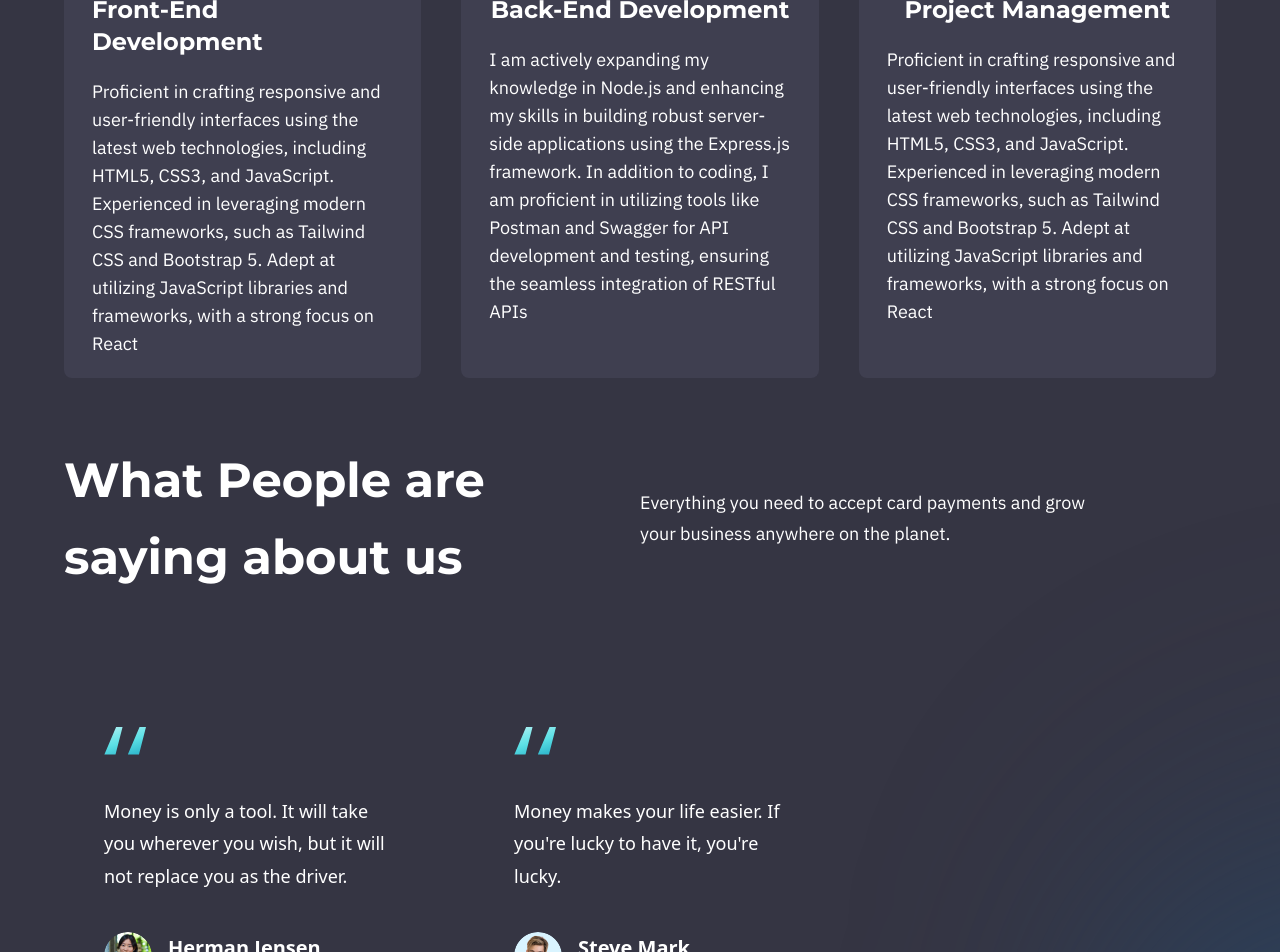
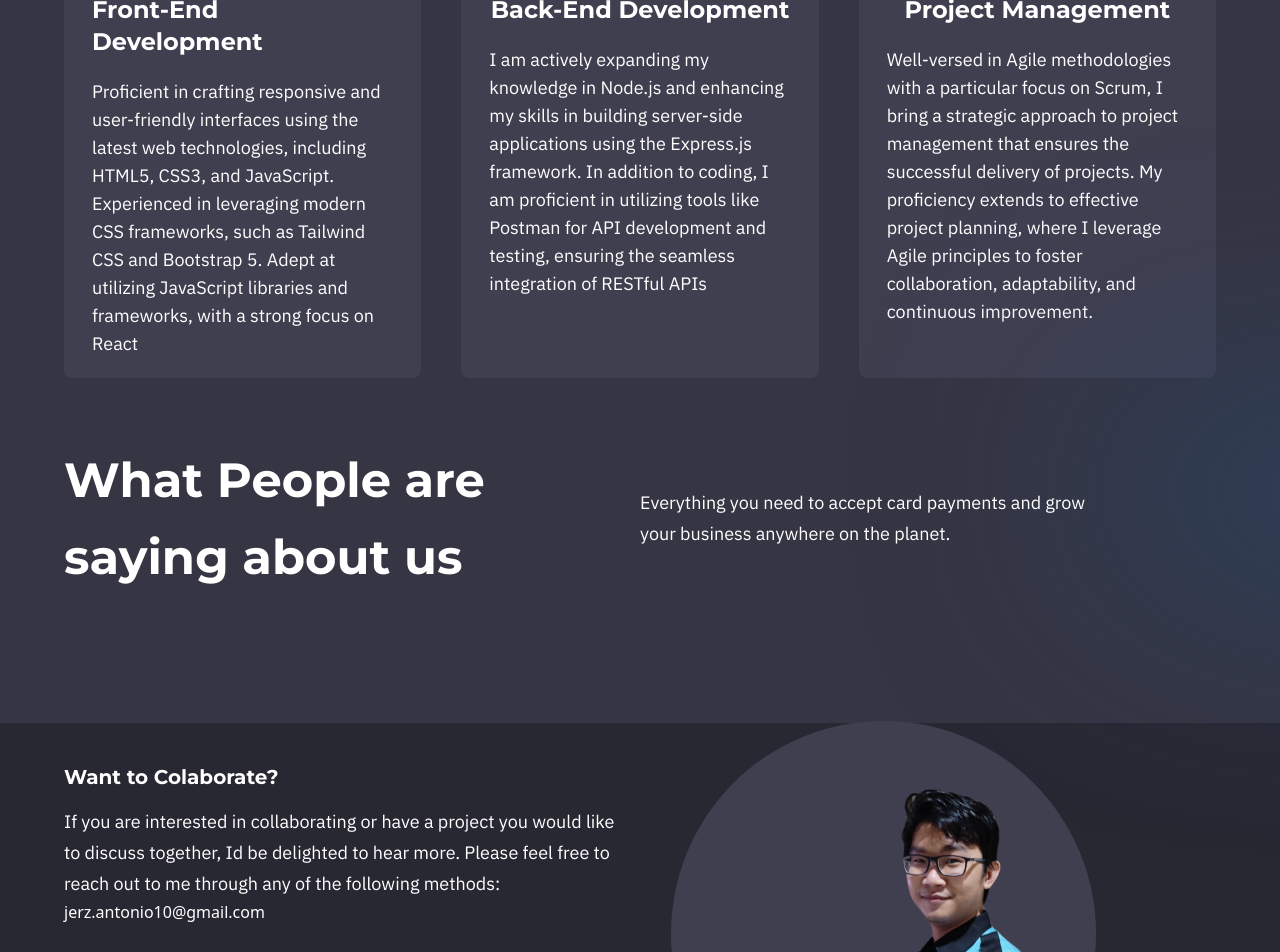
Before and after one commit to jeremy-antonio/JPorto, a React (Vite) app in the folder jeremy-portofolio/: page / in a window 1280 px wide. Shown: the part 1848-2800 px from the top of the page. Built offline with nearby package versions, Linux system fonts and the light colour scheme.

Commit message:
Project Template and Footer almost done ✔

```diff
--- a/jeremy-portofolio/src/App.jsx
+++ b/jeremy-portofolio/src/App.jsx
@@ -1,14 +1,6 @@
 import styles from "./style";
 
-import {
-  Navbar,
-  Hero,
-  Skill,
-  Education,
-  Career,
-  Project,
-  Footer,
-} from "./components";
+import { Navbar, Hero, Skill, Education, Career, Project, Footer } from "./components";
 
 const App = () => (
   <div className="bg-bg_primary w-full overflow-hidden text-white">
@@ -48,7 +40,7 @@ const App = () => (
       </div>
     </div>
 
-    <div className={`${styles.paddingX} ${styles.flexCenter}`}>
+    <div className={`${styles.paddingX} ${styles.flexCenter} bg-bg_secondary`}>
       <div className={`${styles.boxWidth}`}>
         <Footer />
       </div>
--- a/jeremy-portofolio/src/assets/index.js
+++ b/jeremy-portofolio/src/assets/index.js
@@ -14,6 +14,8 @@ import synrgy from "./synrgy.png";
 import ulm from "./ulm.png";
 import stie from "./stie.png";
 import fe from "./fe.png";
+import footerimg from "./footer-j.png";
+import gmail from "./gmail.png";
 
 // From template
 import airbnb from "./airbnb.png";
@@ -58,6 +60,8 @@ export {
   ulm,
   stie,
   fe,
+  footerimg,
+  gmail,
   airbnb,
   bill,
   binance,
--- a/jeremy-portofolio/src/components/Career.jsx
+++ b/jeremy-portofolio/src/components/Career.jsx
@@ -7,8 +7,8 @@ const Career = () => (
     <div className="flex flex-col mb-14">
       <h2 className={styles.heading2}>My Expertise</h2>
     </div>
-    <div className="flex flex-wrap justify-around w-full gap-10">
-      <div className="flex-1 bg-bg_misc  w-[30%] rounded-lg flex flex-col items-center px-7">
+    <div className="flex flex-wrap justify-around w-full gap-16 sm:gap-x-10">
+      <div className="flex-[1]  bg-bg_misc  rounded-lg flex flex-col items-center px-7">
         <img src={fe} alt="" className="w-[75px] mt-[-35px]" />
         <div className="font-mont text-2xl font-semibold mt-5">Front-End Development</div>
         <div className="font-ibm text-lg mt-5 pb-5">
@@ -16,20 +16,20 @@ const Career = () => (
           at utilizing JavaScript libraries and frameworks, with a strong focus on React
         </div>
       </div>
-      <div className="flex-1 bg-bg_misc  w-[30%] rounded-lg flex flex-col items-center px-7">
+      <div className="flex-[1]  bg-bg_misc  rounded-lg flex flex-col items-center px-7">
         <img src={fe} alt="" className="w-[75px] mt-[-35px]" />
         <div className="font-mont text-2xl font-semibold mt-5">Back-End Development</div>
         <div className="font-ibm text-lg mt-5 pb-5">
-          I am actively expanding my knowledge in Node.js and enhancing my skills in building robust server-side applications using the Express.js framework. In addition to coding, I am proficient in utilizing tools like Postman and Swagger
-          for API development and testing, ensuring the seamless integration of RESTful APIs
+          I am actively expanding my knowledge in Node.js and enhancing my skills in building server-side applications using the Express.js framework. In addition to coding, I am proficient in utilizing tools like Postman for API
+          development and testing, ensuring the seamless integration of RESTful APIs
         </div>
       </div>
-      <div className="flex-1 bg-bg_misc  w-[30%] rounded-lg flex flex-col items-center px-7">
+      <div className="flex-[1]  bg-bg_misc rounded-lg flex flex-col items-center px-7">
         <img src={fe} alt="" className="w-[75px] mt-[-35px]" />
         <div className="font-mont text-2xl font-semibold mt-5">Project Management</div>
         <div className="font-ibm text-lg mt-5 pb-5">
-          Proficient in crafting responsive and user-friendly interfaces using the latest web technologies, including HTML5, CSS3, and JavaScript. Experienced in leveraging modern CSS frameworks, such as Tailwind CSS and Bootstrap 5. Adept
-          at utilizing JavaScript libraries and frameworks, with a strong focus on React
+          Well-versed in Agile methodologies with a particular focus on Scrum, I bring a strategic approach to project management that ensures the successful delivery of projects. My proficiency extends to effective project planning, where
+          I leverage Agile principles to foster collaboration, adaptability, and continuous improvement.
         </div>
       </div>
     </div>
--- a/jeremy-portofolio/src/components/Footer.jsx
+++ b/jeremy-portofolio/src/components/Footer.jsx
@@ -1,16 +1,27 @@
 import styles from "../style";
-import { logo } from "../assets";
+import { footerimg } from "../assets";
 import { footerLinks, socialMedia } from "../constants";
 
 const Footer = () => (
-  <section className={`${styles.flexCenter} ${styles.paddingY} flex-col`}>
-    <div className={`${styles.flexStart} md:flex-row flex-col mb-8 w-full`}>
+  <section className={`${styles.flexCenter} sm:pt-10 pt-6 flex-col`}>
+    <div className={`${styles.flexStart} md:flex-row flex-col w-full`}>
       <div className="flex-[1] flex flex-col justify-start mr-10">
-        <img src={logo} alt="hoobank" className="w-[266px] h-[72.14px] object-contain" />
-        <p className={`${styles.paragraph} mt-4 max-w-[312px]`}>A new way to make the payments easy, reliable and secure.</p>
+        {/* <img src={logo} alt="hoobank" className="w-[266px] h-[72.14px] object-contain" /> */}
+        <h2 className="font-mont text-xl font-bold">Want to Colaborate?</h2>
+        <p className={`${styles.paragraph} mt-4`}>
+          If you are interested in collaborating or have a project you would like to discuss together, Id be delighted to hear more. Please feel free to reach out to me through any of the following methods:
+        </p>
+        <div className="flex w-full flex-1 ">
+          <img src="" alt="" />
+          <p className="font">jerz.antonio10@gmail.com</p>
+        </div>
       </div>
 
-      <div className="flex-[1.5] w-full flex flex-row justify-between flex-wrap md:mt-0 mt-10">
+      <div className="flex-[1] flex flex-col justify-center items-center relative">
+        <div className="rounded-full absolute bg-bg_misc w-[425px] h-[425px] right-[120px] z-[1]"></div>
+        <img src={footerimg} alt="Me, Myself, and I" className="w-[50%] relative z-[99]" />
+      </div>
+      {/* <div className="flex-[1.5] w-full flex flex-row justify-between flex-wrap md:mt-0 mt-10">
         {footerLinks.map((footerlink) => (
           <div key={footerlink.title} className={`flex flex-col ss:my-0 my-4 min-w-[150px]`}>
             <h4 className="font-mont font-medium text-[18px] leading-[27px] text-white">{footerlink.title}</h4>
@@ -23,18 +34,18 @@ const Footer = () => (
             </ul>
           </div>
         ))}
-      </div>
+      </div> */}
     </div>
 
-    <div className="w-full flex justify-between items-center md:flex-row flex-col pt-6 border-t-[1px] border-t-[#3F3E45]">
-      <p className="font-poppins font-normal text-center text-[18px] leading-[27px] text-white">Copyright Ⓒ 2022 HooBank. All Rights Reserved.</p>
+    {/* <div className="w-full flex justify-between items-center md:flex-row flex-col pt-6 border-t-[1px] border-t-[#3F3E45]">
+      <p className="font-poppins font-normal text-center text-[18px] leading-[27px] text-white">Copyright Ⓒ 2023 Jeremy Antonio</p>
 
       <div className="flex flex-row md:mt-0 mt-6">
         {socialMedia.map((social, index) => (
-          <img key={social.id} src={social.icon} alt={social.id} className={`w-[21px] h-[21px] object-contain cursor-pointer ${index !== socialMedia.length - 1 ? "mr-6" : "mr-0"}`} onClick={() => window.open(social.link)} />
+          <img key={social.id} src={social.icon} alt={social.id} className={`w-[35px] h-[35px] object-contain cursor-pointer ${index !== socialMedia.length - 1 ? "mr-6" : "mr-0"}`} onClick={() => window.open(social.link)} />
         ))}
       </div>
-    </div>
+    </div> */}
   </section>
 );
 
--- a/jeremy-portofolio/src/components/Hero.jsx
+++ b/jeremy-portofolio/src/components/Hero.jsx
@@ -3,7 +3,7 @@ import { profile, github, telegram, youtube, linkedin, discord } from "../assets
 // import GetStarted from "./getstarted";
 
 const Hero = () => (
-  <section id="home" className={`flex md:flex-row flex-col ${styles.paddingY}`}>
+  <section id="home" className={`flex md:flex-row flex-col sm:py-16 py-6`}>
     <div className={`flex-1 ${styles.flexStart} flex-col xl:px-0 sm:px-0 px-0`}>
       {/* <div className="flex flex-row items-center py-[6px] px-4 bg-discount-gradient rounded-[10px] mb-2">
         <img src={discount} alt="discount" className="w-[32px] h-[32px]" />
--- a/jeremy-portofolio/src/components/Project.jsx
+++ b/jeremy-portofolio/src/components/Project.jsx
@@ -1,11 +1,10 @@
-import { feedback } from "../constants";
+// import { feedback } from "../constants";
 import styles from "../style";
-import FeedbackCard from "./FeedbackCard";
+// import FeedbackCard from "./FeedbackCard";
 
 const Project = () => (
-  <section id="clients" className={`${styles.paddingY} ${styles.flexCenter} flex-col relative `}>
+  <section id="clients" className={`${styles.paddingY} ${styles.flexCenter} flex-col relative`}>
     <div className="absolute z-[0] w-[60%] h-[60%] -right-[50%] rounded-full blue__gradient bottom-40" />
-
     <div className="w-full flex justify-between items-center md:flex-row flex-col sm:mb-16 mb-6 relative z-[1]">
       <h2 className={styles.heading2}>
         What People are <br className="sm:block hidden" /> saying about us
@@ -15,11 +14,11 @@ const Project = () => (
       </div>
     </div>
 
-    <div className="flex flex-wrap sm:justify-start justify-center w-full feedback-container relative z-[1]">
+    {/* <div className="flex flex-wrap sm:justify-start justify-center w-full feedback-container relative z-[1]">
       {feedback.map((card) => (
         <FeedbackCard key={card.id} {...card} />
       ))}
-    </div>
+    </div> */}
   </section>
 );
 
--- a/jeremy-portofolio/src/constants/index.js
+++ b/jeremy-portofolio/src/constants/index.js
@@ -1,4 +1,4 @@
-import { people01, people02, people03, linkedin, airbnb, binance, coinbase, dropbox, synrgy, ulm, stie } from "../assets";
+import { people01, people02, people03, linkedin, gmail, airbnb, binance, coinbase, dropbox, synrgy, ulm, stie } from "../assets";
 
 export const navLinks = [
   {
@@ -162,15 +162,15 @@ export const socialMedia = [
   //   icon: facebook,
   //   link: "https://www.facebook.com/",
   // },
-  // {
-  //   id: "social-media-3",
-  //   icon: twitter,
-  //   link: "https://www.twitter.com/",
-  // },
+  {
+    id: "social-media-3",
+    icon: gmail,
+    link: "https://www.twitter.com/",
+  },
   {
     id: "social-media-4",
     icon: linkedin,
-    link: "https://www.linkedin.com/",
+    link: "https://www.linkedin.com/jeremy-ant",
   },
 ];
 
--- a/jeremy-portofolio/src/index.css
+++ b/jeremy-portofolio/src/index.css
@@ -15,7 +15,7 @@
 }
 
 .text-gradient {
-  background: radial-gradient(64.18% 64.18% at 71.16% 35.69%, #def9fa 0.89%, #bef3f5 17.23%, #9dedf0 42.04%, #7de7eb 55.12%, #5ce1e6 71.54%, #33bbcf 100%);
+  background: linear-gradient(45deg, #ffd74d, #ffa843);
   -webkit-background-clip: text;
   -webkit-text-fill-color: transparent;
   background-clip: text;
```
Also changed, not shown: jeremy-portofolio/src/assets/gmail.png (added).
